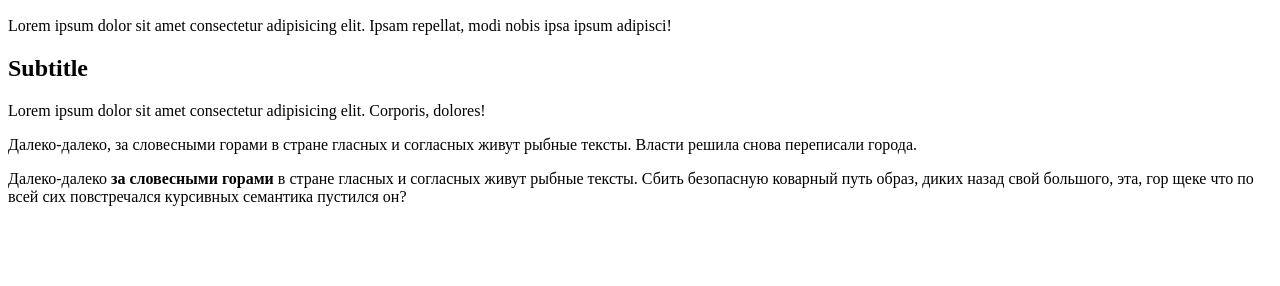
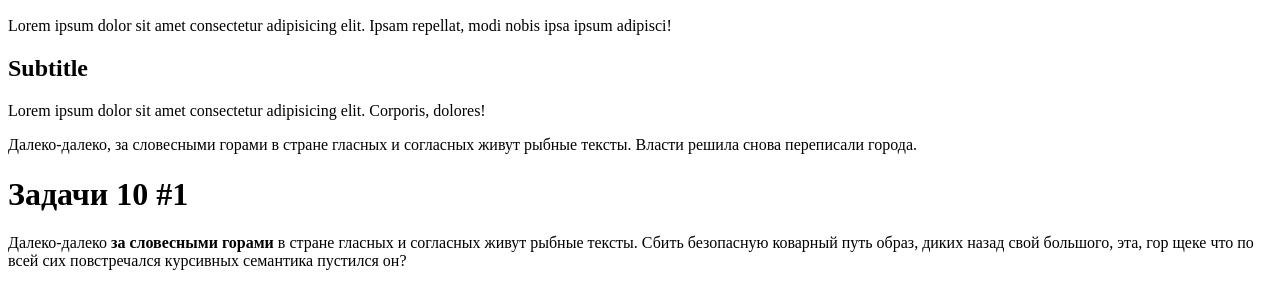
Before and after one commit to Dmitriy-Daniluk/html_css_tasks, a plain HTML site: page tasks-1-10.html in a window 1280 px wide. Shown: the part 727-1013 px from the top of the page. Before the commit the page ends 949 px from the top, so only its background shows below. Drawn offline with Linux system fonts and the light colour scheme.

Commit message:
task 10 (update)

```diff
--- a/tasks-1-10.html
+++ b/tasks-1-10.html
@@ -37,6 +37,8 @@
 	</div>
 
 	<div>
+		<h1>Задачи 10 #1</h1>
+
 		<p>Далеко-далеко <b>за словесными горами</b> в стране гласных и согласных живут рыбные тексты. Сбить безопасную коварный путь образ, диких назад свой большого, эта, гор щеке что по всей сих повстречался курсивных семантика пустился он?</p>
 	</div>
 </body>
```
